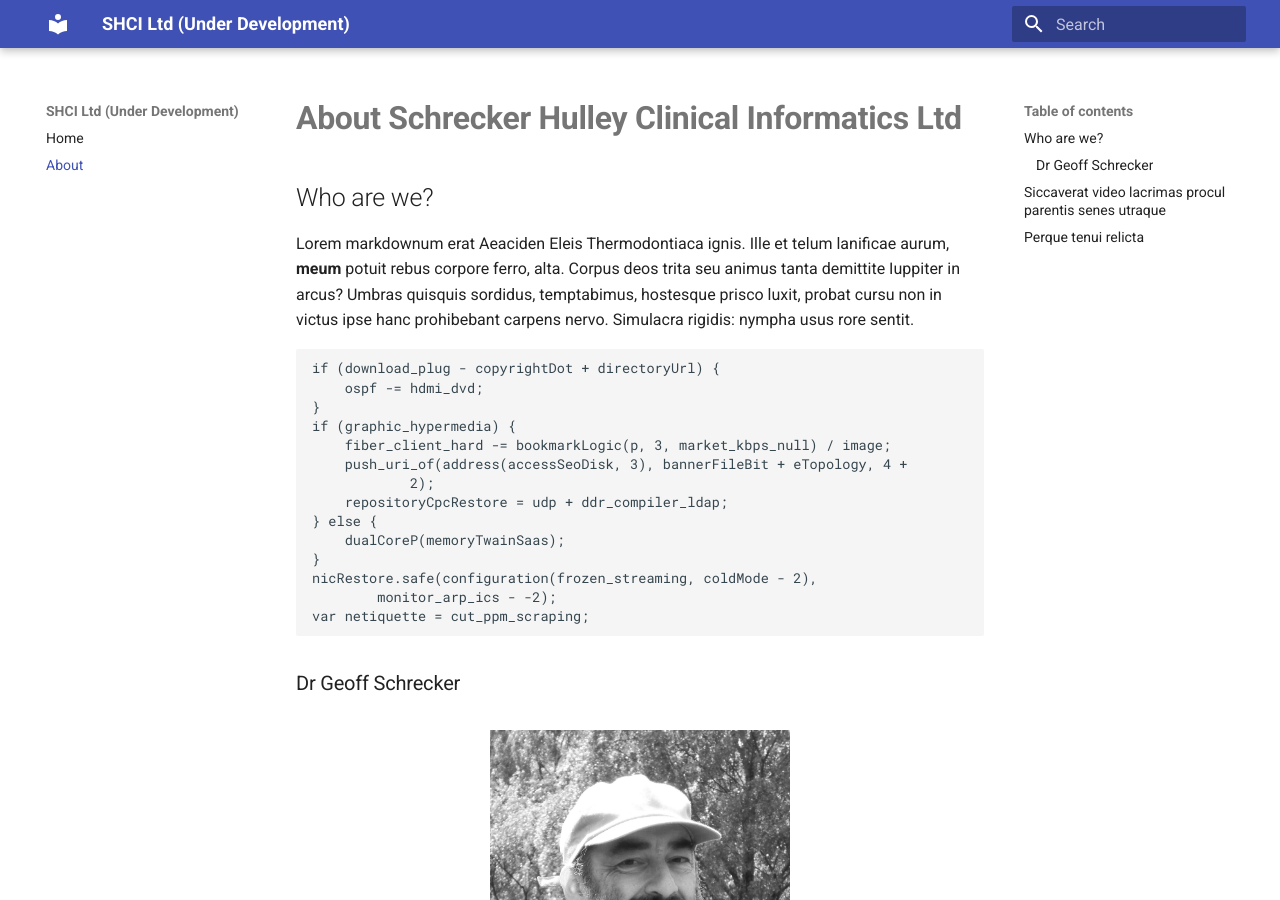
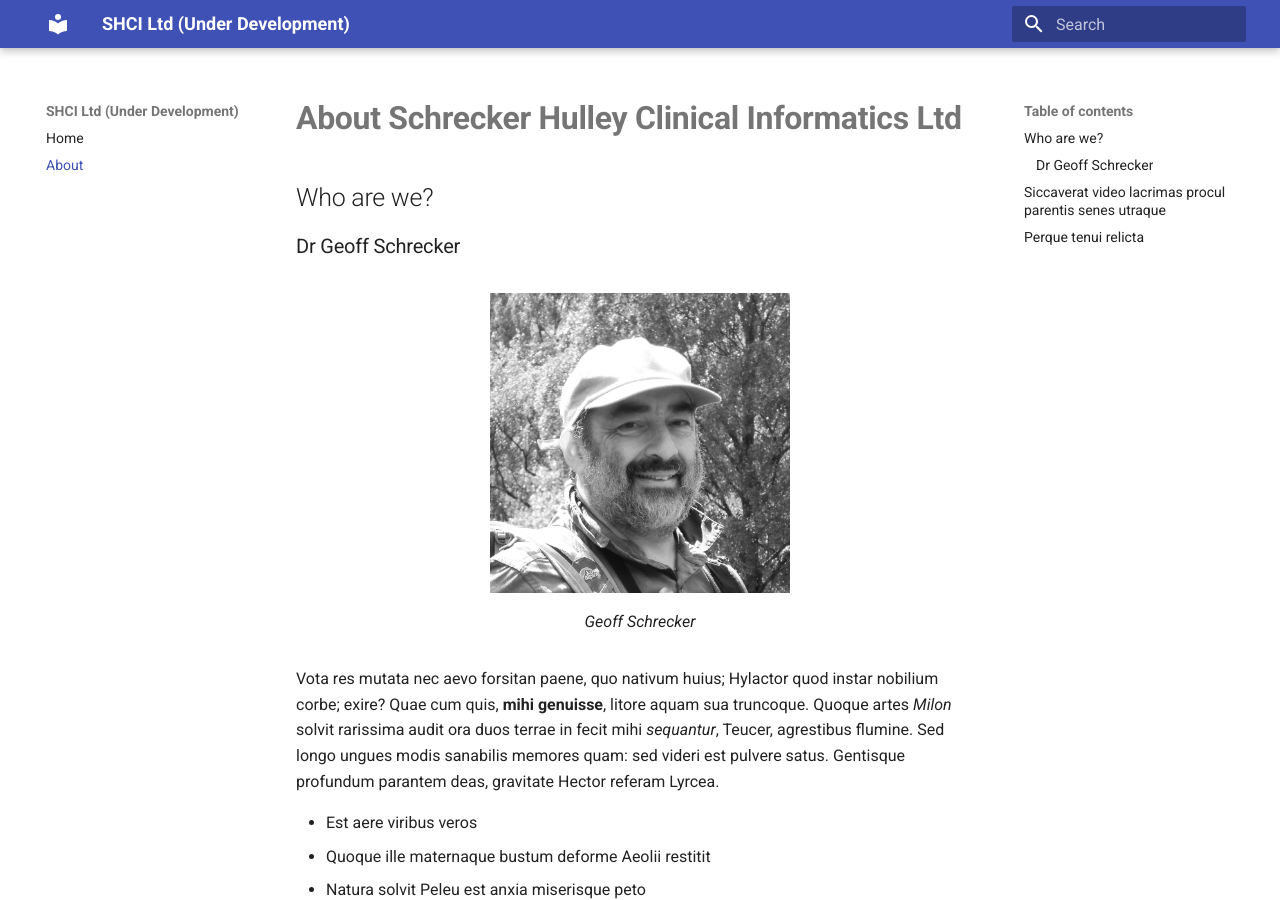
Before and after one commit to shci-ltd/website, an MkDocs documentation site: the page built from docs/about.md, in a window 1280 px wide and 900 px high. Built offline with MkDocs 1.6.1 and Material for MkDocs 9.7.7, drawn with Linux system fonts in a browser that asks for light colours.

Commit message:
Delete holding text

```diff
--- a/docs/about.md
+++ b/docs/about.md
@@ -2,26 +2,6 @@
 
 ## Who are we?
 
-Lorem markdownum erat Aeaciden Eleis Thermodontiaca ignis. Ille et telum
-lanificae aurum, **meum** potuit rebus corpore ferro, alta. Corpus deos trita
-seu animus tanta demittite Iuppiter in arcus? Umbras quisquis sordidus,
-temptabimus, hostesque prisco luxit, probat cursu non in victus ipse hanc
-prohibebant carpens nervo. Simulacra rigidis: nympha usus rore sentit.
-
-    if (download_plug - copyrightDot + directoryUrl) {
-        ospf -= hdmi_dvd;
-    }
-    if (graphic_hypermedia) {
-        fiber_client_hard -= bookmarkLogic(p, 3, market_kbps_null) / image;
-        push_uri_of(address(accessSeoDisk, 3), bannerFileBit + eTopology, 4 +
-                2);
-        repositoryCpcRestore = udp + ddr_compiler_ldap;
-    } else {
-        dualCoreP(memoryTwainSaas);
-    }
-    nicRestore.safe(configuration(frozen_streaming, coldMode - 2),
-            monitor_arp_ics - -2);
-    var netiquette = cut_ppm_scraping;
 
 ### Dr Geoff Schrecker
 <figure markdown>
```
